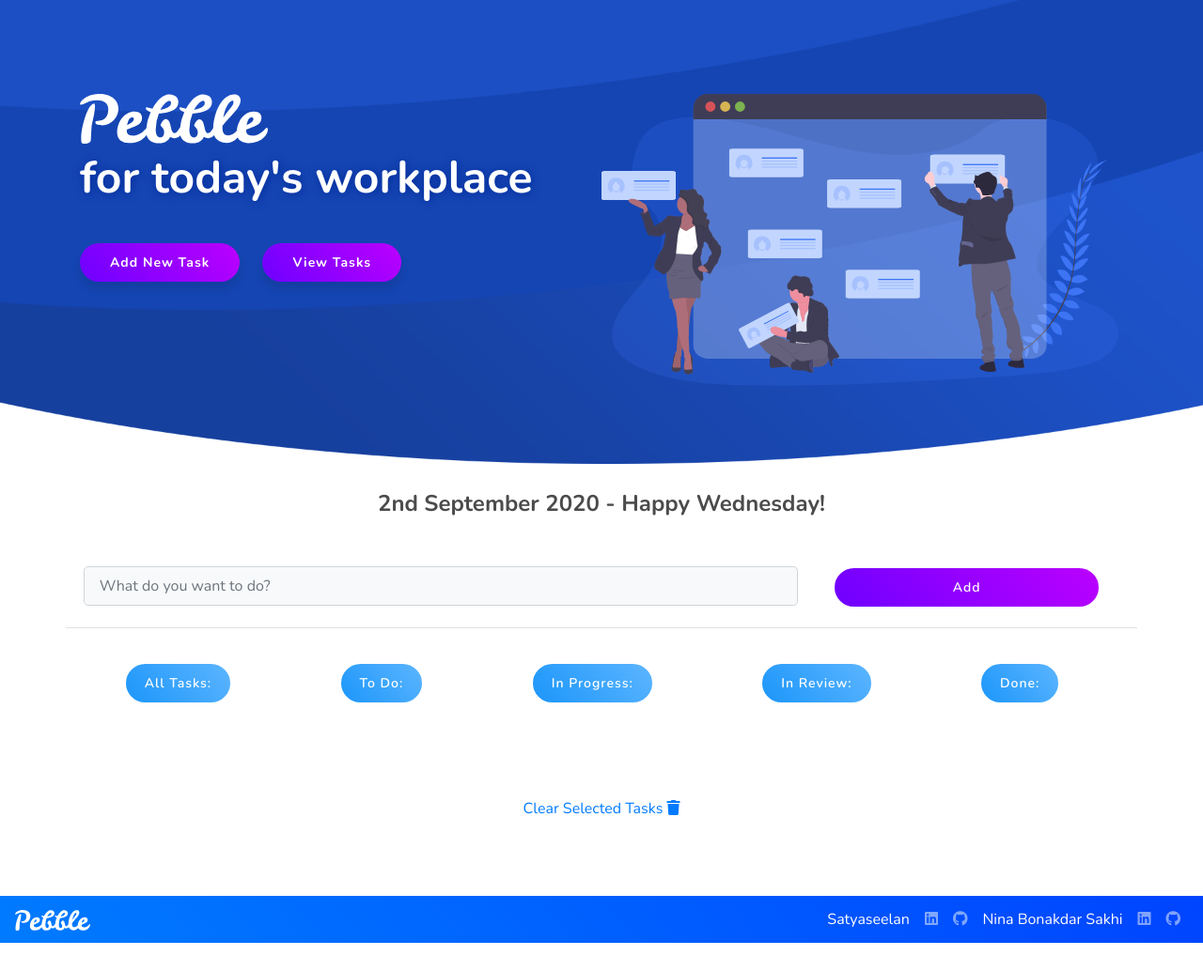
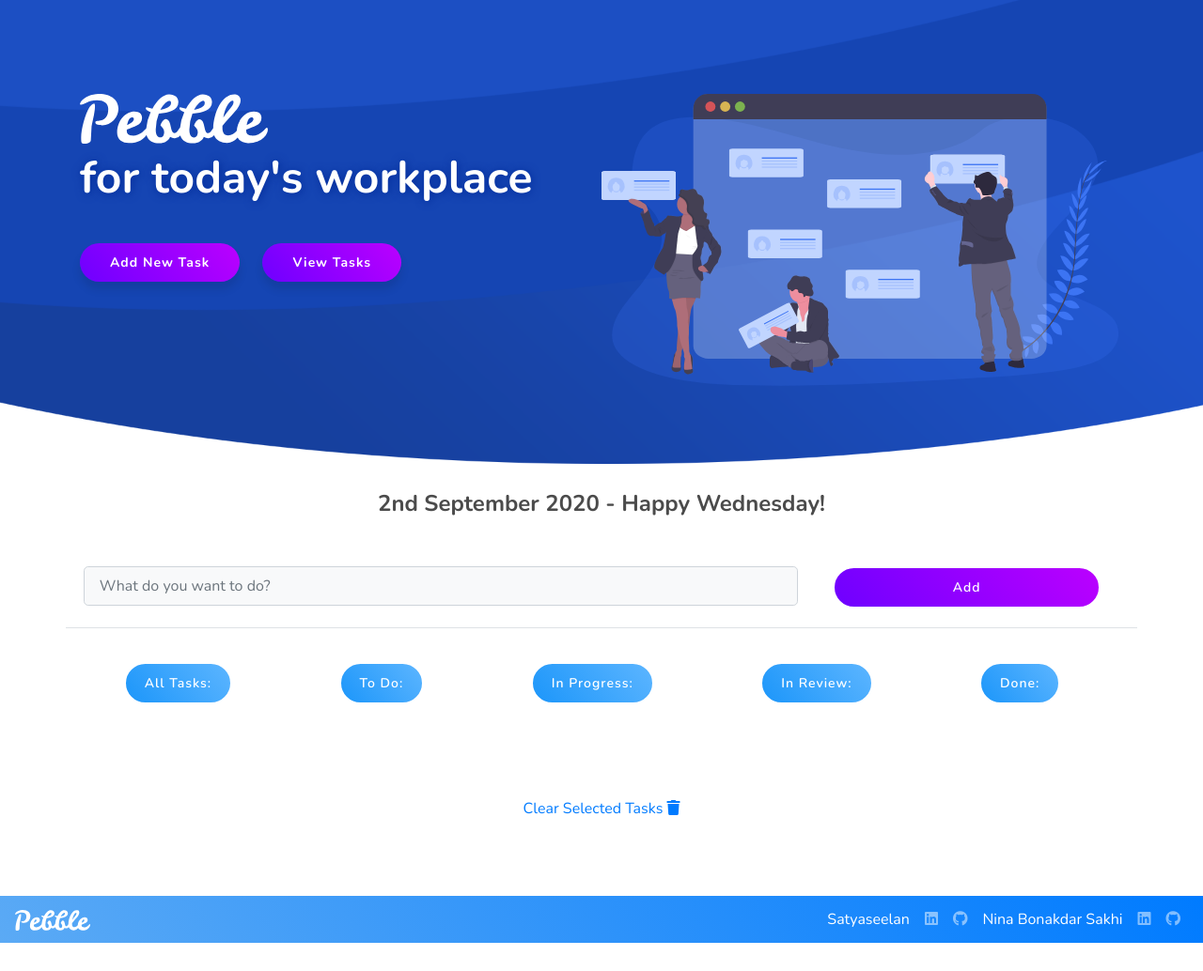
Before and after one commit to vsatyaseelan/pebbletask, a website built with Parcel: page index.html in a window 1280 px wide. Shown: the whole page at 94% size. Built offline with nearby package versions, Linux system fonts and the light colour scheme.

Commit message:
Updated Footer

```diff
--- a/styles.css
+++ b/styles.css
@@ -335,6 +335,6 @@
     margin-top: 50px;
     padding-bottom: 5px;
     padding-top: 5px;
-    background: linear-gradient(50deg, #007bff 0, #0044ff 100%);
+    background: linear-gradient(50deg, #5baaf5 0, #007bff 100%);
     color: white;
   }
```
